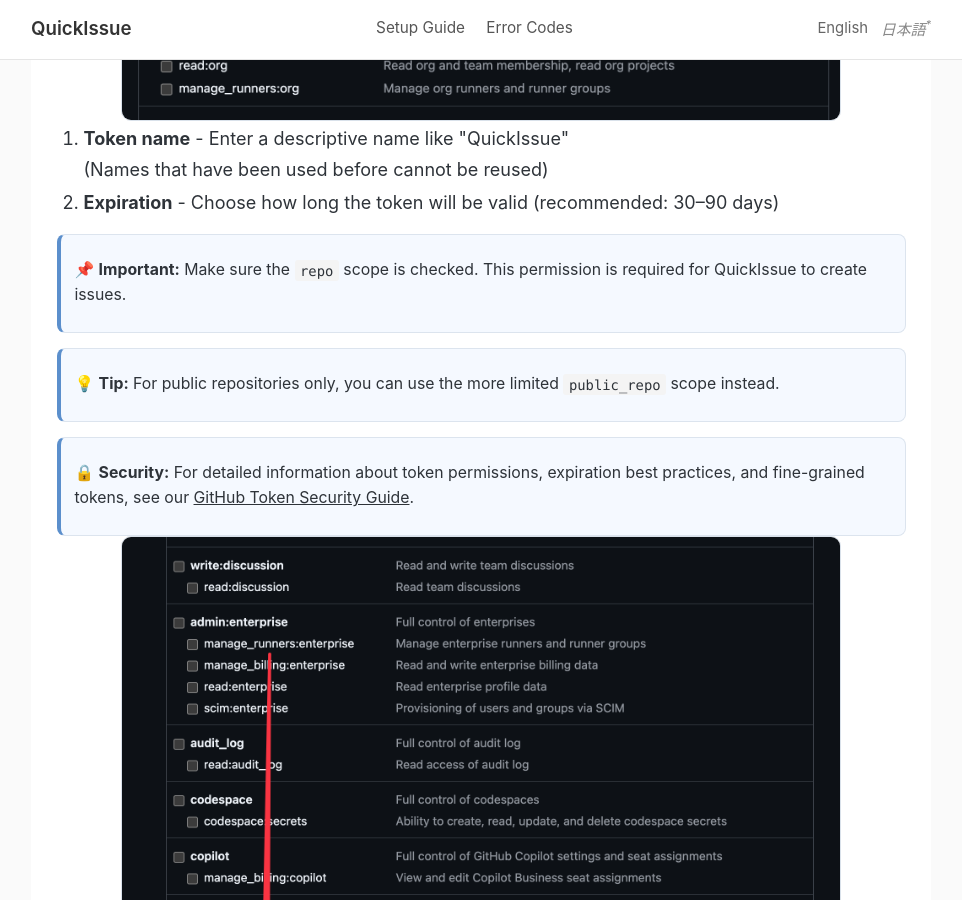
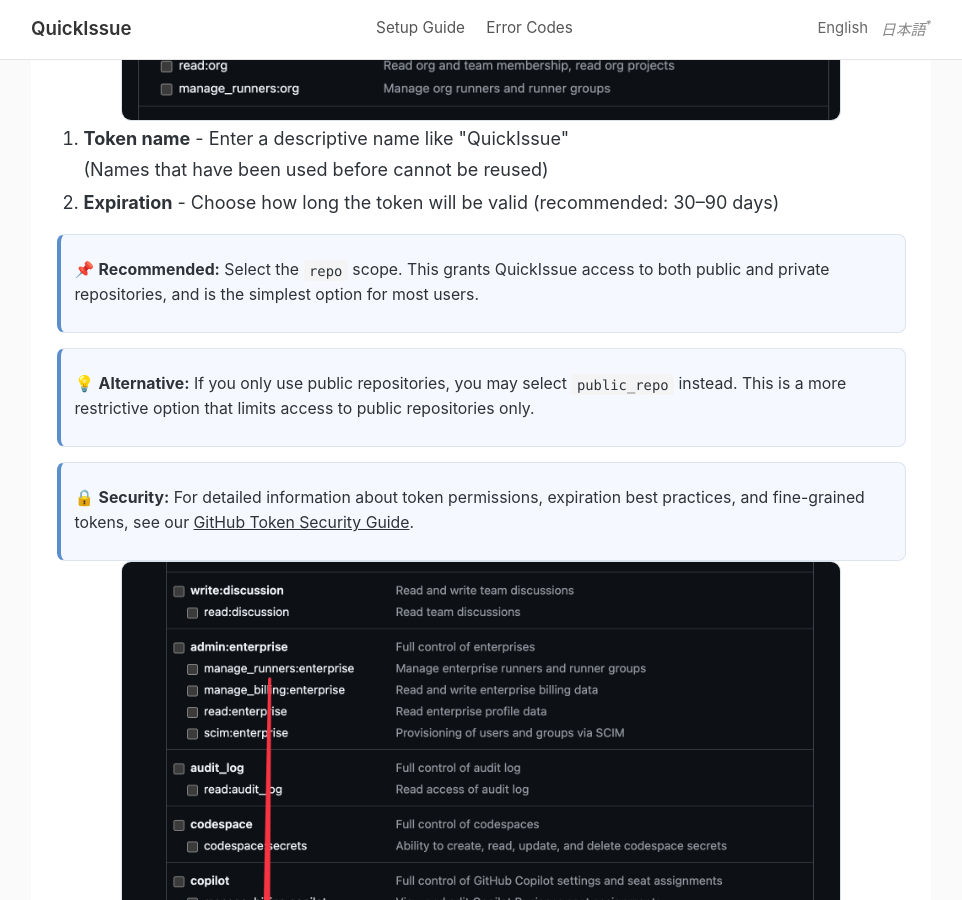
Before and after one commit to gdsxapps/quickissue-pages, a Jekyll site: the page built from docs/help/getting-started/index.html, in a window 1280 px wide and 900 px high, scrolled down 6813 px. Shown: the whole window, without its empty margins (159-1121 px from the left). Built offline with Jekyll 4.4.1, drawn with Linux system fonts in a browser that asks for light colours.

Commit message:
docs: repo/public_repo スコープの説明を明確化（デフォルト推奨を明示）

```diff
--- a/docs/help/getting-started/index.html
+++ b/docs/help/getting-started/index.html
@@ -189,12 +189,13 @@
 				<li><strong>Expiration</strong> - Choose how long the token will be valid (recommended: 30–90 days)</li>
 			</ol>
 			<div class="tip-box">
-				<p>📌 <strong>Important:</strong> Make sure the <code>repo</code> scope is checked. This permission is
-					required for QuickIssue to create issues.</p>
+				<p>📌 <strong>Recommended:</strong> Select the <code>repo</code> scope. This grants QuickIssue access to
+					both public and private repositories, and is the simplest option for most users.</p>
 			</div>
 			<div class="tip-box">
-				<p>💡 <strong>Tip:</strong> For public repositories only, you can use the more limited
-					<code>public_repo</code> scope instead.</p>
+				<p>💡 <strong>Alternative:</strong> If you only use public repositories, you may select
+					<code>public_repo</code> instead. This is a more restrictive option that limits access to public
+					repositories only.</p>
 			</div>
 			<div class="tip-box">
 				<p>🔒 <strong>Security:</strong> For detailed information about token permissions, expiration best
```
